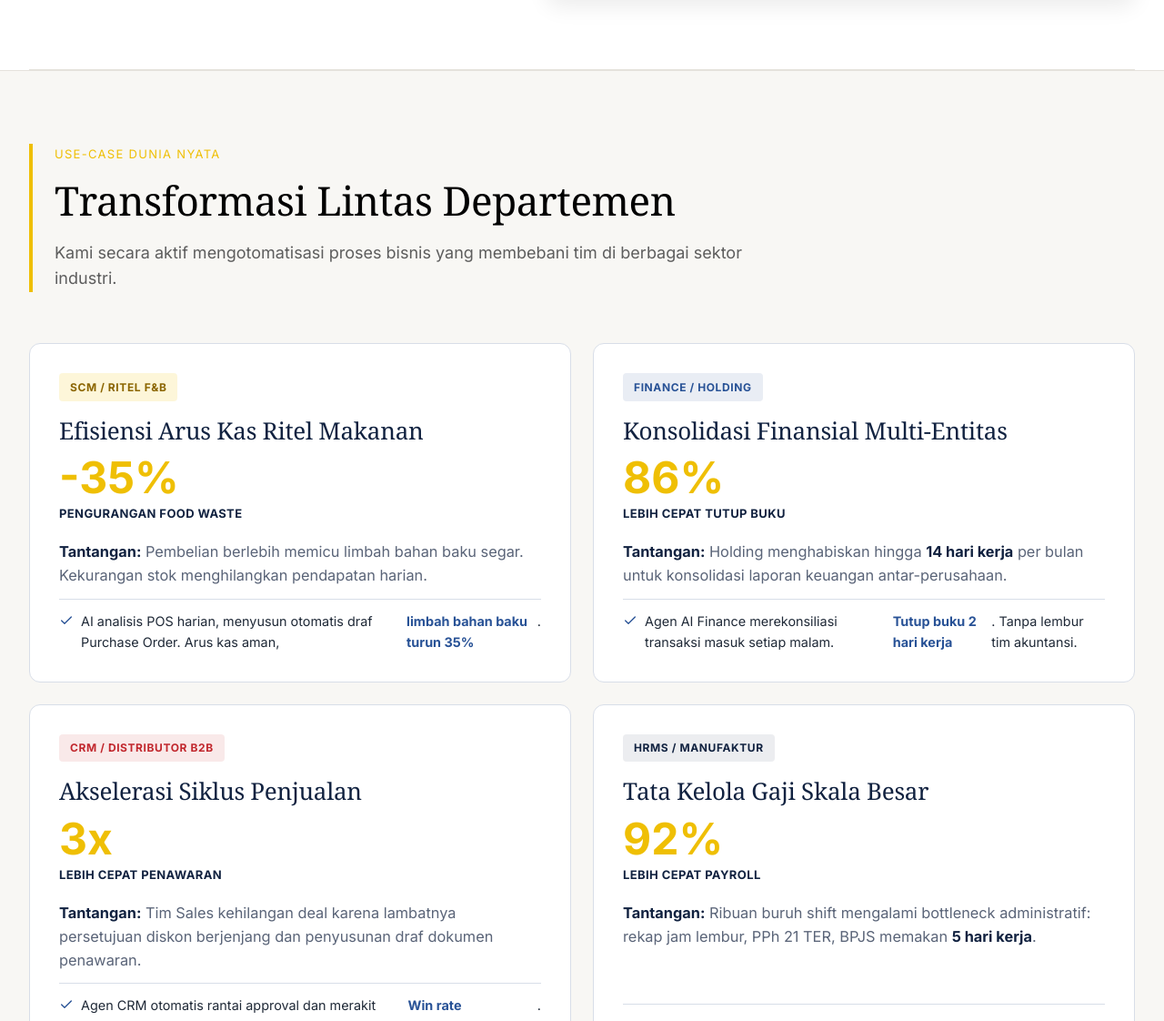
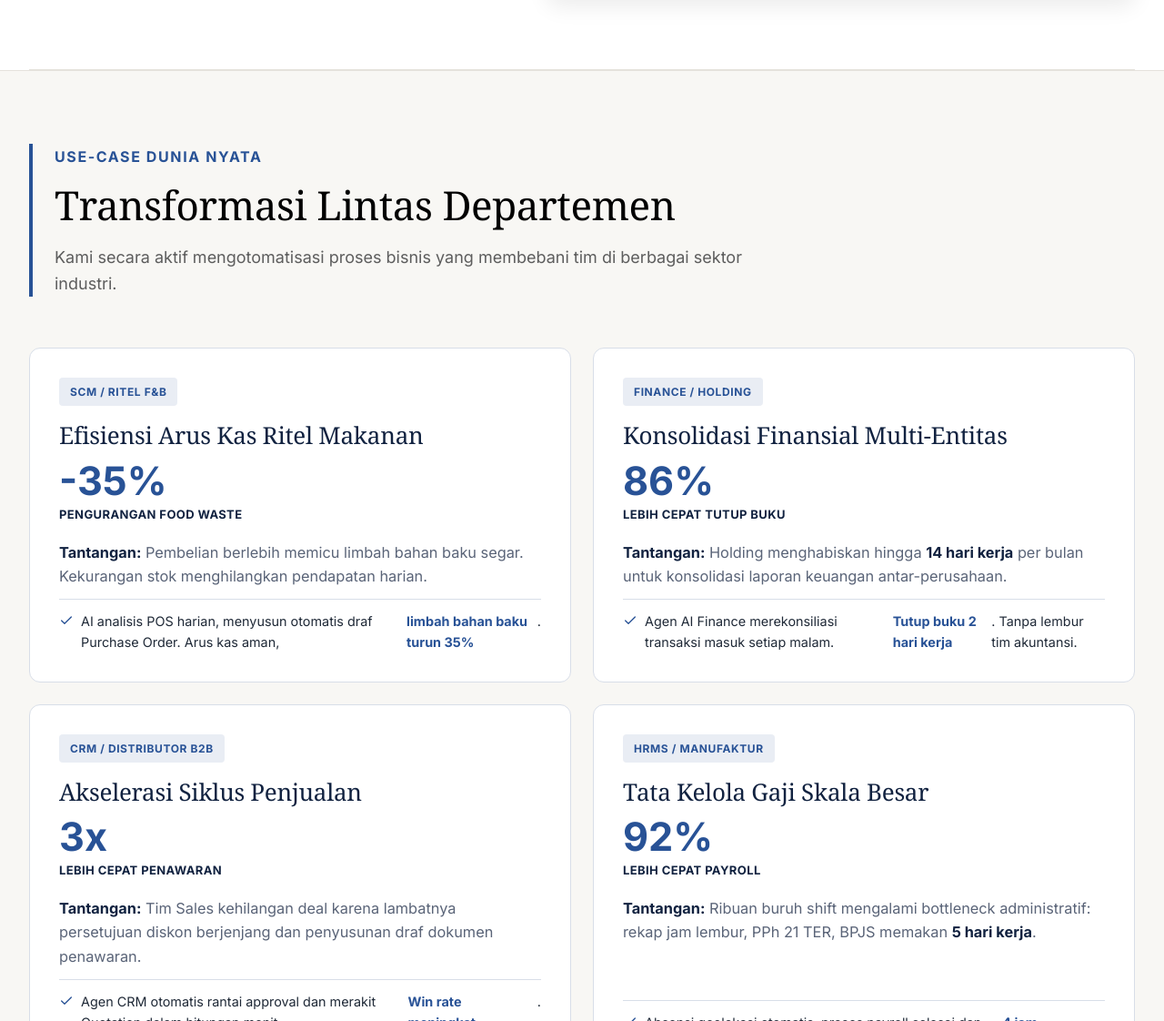
Before and after one commit to malfathiratir-arch/Energyx-369-Indonesia-update, a website: page index.html in a window 1280 px wide. Shown: the part 1678-2800 px from the top of the page at 91% size. Drawn offline with nearby package versions, Linux system fonts and the light colour scheme; a web font is replaced by a local one.

Commit message:
update warna

```diff
--- a/index.html
+++ b/index.html
@@ -109,16 +109,30 @@
     <meta name="theme-color" content="#1C1C1C">
     <link rel="manifest" href="manifest.json">
 
-    <link rel="icon" type="image/png" sizes="32x32" href="assets/EnergyXpict.png">
+    <link rel="icon" type="image/png" sizes="32x32" href="assets/favicon.ico">
     <link rel="apple-touch-icon" sizes="180x180" href="assets/EnrgyX-logo.png">
     <link rel="icon" type="image/png" sizes="192x192" href="assets/EnrgyX-logo.png">
     <link rel="icon" type="image/png" sizes="512x512" href="assets/EnrgyX-logo.png">
 </head>
 
 <body>
+    <svg style="display: none;">
+        <symbol id="icon-check" viewBox="0 0 24 24" fill="none" stroke="currentColor" stroke-width="2"
+            stroke-linecap="round" stroke-linejoin="round">
+            <polyline points="20 6 9 17 4 12"></polyline>
+        </symbol>
+        <symbol id="icon-play" viewBox="0 0 24 24" fill="currentColor">
+            <path d="M8 5v14l11-7z" />
+        </symbol>
+    </svg>
+
+    <div class="scroll-progress-container">
+        <div class="scroll-progress-bar" id="scrollIndicator"></div>
+    </div>
+
     <aside class="premium-section-indicator" id="sectionIndicator">
         <nav class="section-indicator-list" aria-label="Section navigation">
-            <button class="section-indicator-item active" data-target="hero" aria-label="Introduction">
+            <button class="section-indicator-item" data-target="hero" aria-label="Introduction">
                 <span class="indicator-box"></span>
                 <span class="indicator-label">Introduction</span>
             </button>
@@ -144,25 +158,11 @@
             </button>
         </nav>
     </aside>
-    <svg style="display: none;">
-        <symbol id="icon-check" viewBox="0 0 24 24" fill="none" stroke="currentColor" stroke-width="2"
-            stroke-linecap="round" stroke-linejoin="round">
-            <polyline points="20 6 9 17 4 12"></polyline>
-        </symbol>
-        <symbol id="icon-play" viewBox="0 0 24 24" fill="currentColor">
-            <path d="M8 5v14l11-7z" />
-        </symbol>
-    </svg>
-
-    <div class="scroll-progress-container">
-        <div class="scroll-progress-bar" id="scrollIndicator"></div>
-    </div>
-
 
     <header class="header" id="siteHeader">
         <nav class="nav container">
             <a href="#hero" class="nav-logo" aria-label="Beranda EnergyX">
-                <img src="assets/logo.webp  " alt="EnergyX 369 Logo" class="logo-image">
+                <img src="assets/EnrgyyX-logo.png" alt="EnergyX 369 Logo" class="logo-image">
             </a>
 
             <button class="nav-toggle" id="navToggle" aria-label="Toggle menu" aria-expanded="false">
--- a/styles.css
+++ b/styles.css
@@ -130,7 +130,7 @@ footer::after,
   text-align: left;
   max-width: 850px;
   margin: 0 0 3.5rem 0;
-  border-left: 4px solid #EFBF04 !important;
+  border-left: 4px solid #285296 !important;
   padding-left: 1.5rem;
 }
 
@@ -152,11 +152,12 @@ footer::after,
 
 .section-eyebrow {
   display: block;
-  font-size: 0.8125rem;
+  font-size: 1rem;
   letter-spacing: 0.1em !important;
   text-transform: uppercase;
-  color: var(--color-brand-orange);
+  color: #285296;;
   margin-bottom: 0.75rem;
+  font-weight: bold;
 }
 
 h1, h2, h3, h4 {
@@ -1022,9 +1023,9 @@ h1, h2, h3, h4 {
 }
 
 .case-tag.tag-fin { background: rgba(40, 82, 150, 0.1); color: #285296; }
-.case-tag.tag-scm { background: rgba(239, 191, 4, 0.15); color: #8B6500; }
-.case-tag.tag-crm { background: rgba(193, 39, 45, 0.1); color: #C1272D; }
-.case-tag.tag-hr  { background: rgba(17, 34, 64, 0.08); color: #112240; }
+.case-tag.tag-scm { background: rgba(40, 82, 150, 0.1); color: #285296; }
+.case-tag.tag-crm { background: rgba(40, 82, 150, 0.1); color: #285296; }
+.case-tag.tag-hr  { background: rgba(40, 82, 150, 0.1); color: #285296; }
 
 .case-card h3 {
   font-family: 'Georgia', 'Times New Roman', serif;
@@ -1038,9 +1039,9 @@ h1, h2, h3, h4 {
 
 .case-card .case-highlight {
   font-family: 'Inter', system-ui, sans-serif;
-  font-size: 3rem;
+  font-size: 2.7rem;
   font-weight: 700;
-  color: #EFBF04;
+  color: #285296;
   display: block;
   line-height: 1;
   margin-bottom: 0;
```
